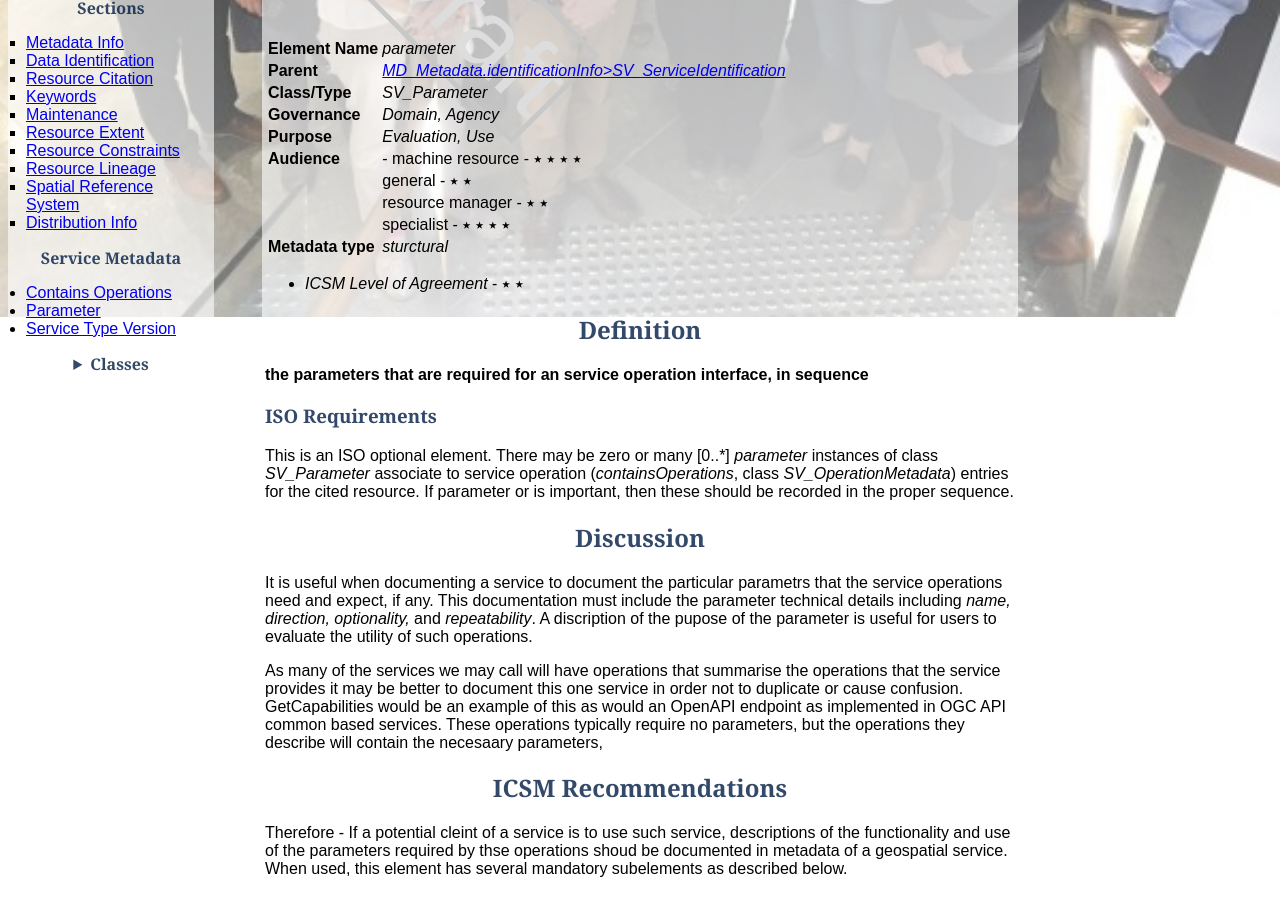
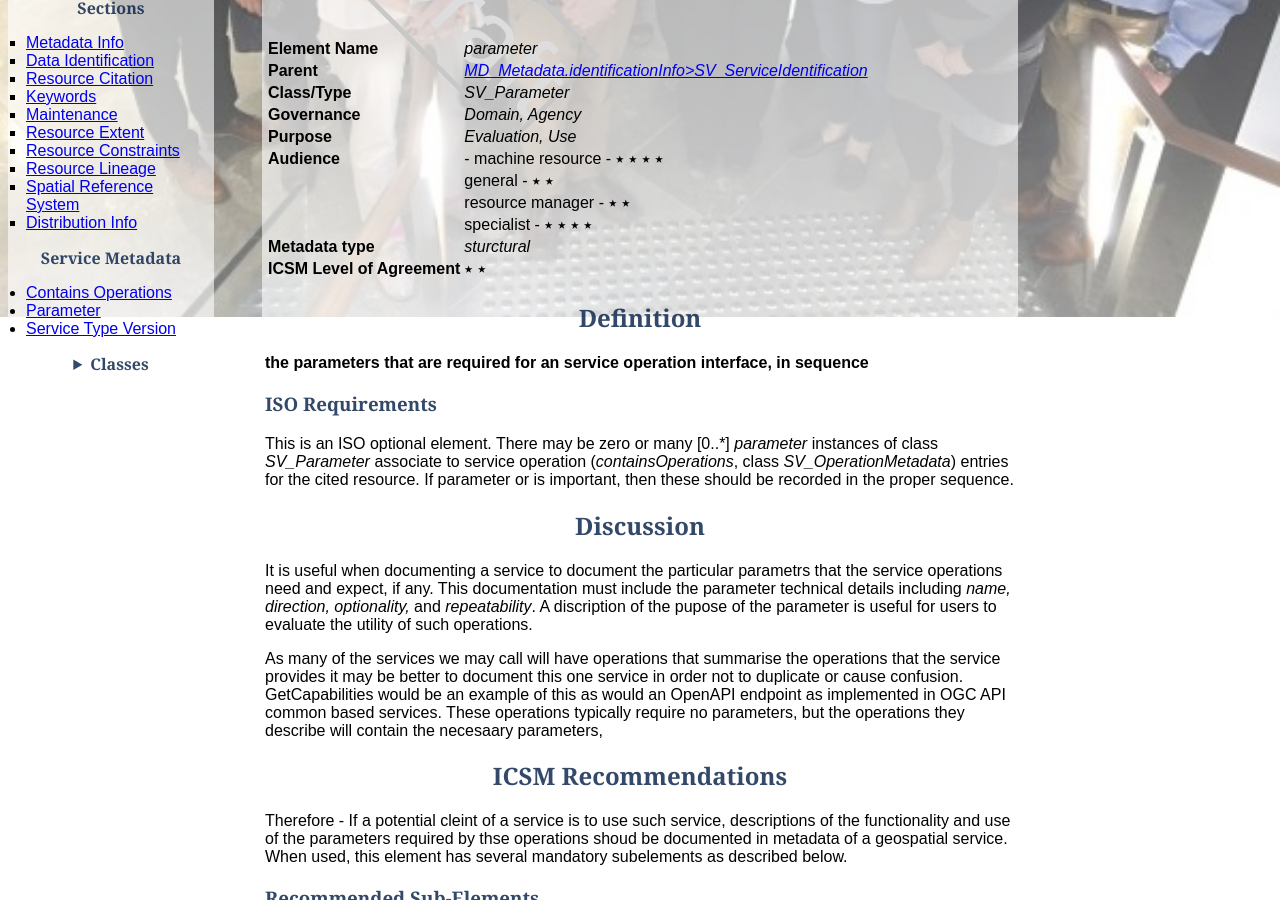
Before and after one commit to OpenWork-NZ/mdwg, a Jekyll site: the page built from docs/_defs/Parameter.md, in a window 1280 px wide and 900 px high, scrolled down 553 px. Built offline with Jekyll 4.4.1, drawn with Linux system fonts in a browser that asks for light colours.

```diff
--- a/docs/_defs/Parameter.md
+++ b/docs/_defs/Parameter.md
@@ -21,8 +21,7 @@ title: Parameter
 |  | resource manager - ⭑ ⭑ |
 |  | specialist - ⭑ ⭑ ⭑ ⭑ |
 | **Metadata type** | *sturctural* |
-
-- *ICSM Level of Agreement* - ⭑ ⭑
+| **ICSM Level of Agreement** | ⭑ ⭑ |
 
 ## Definition
 **the parameters that are required for an service operation interface, in sequence**
```
